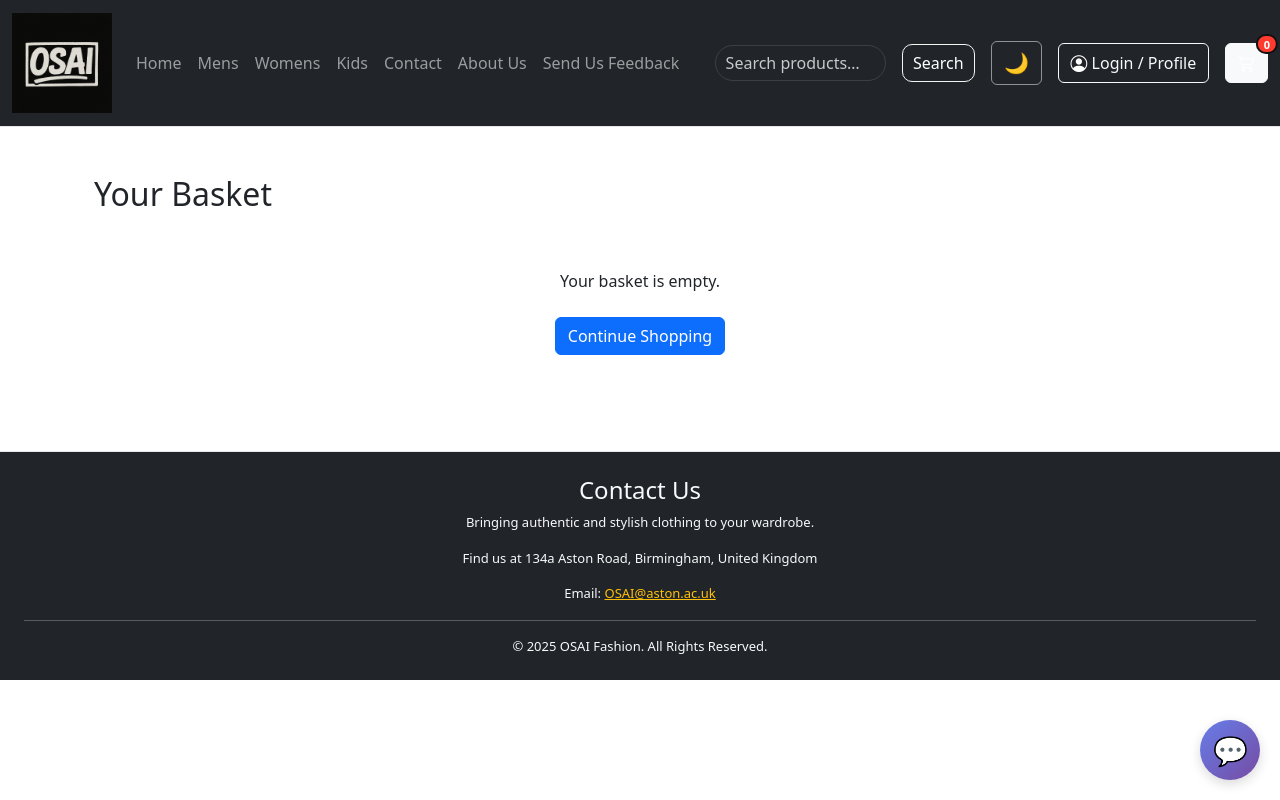
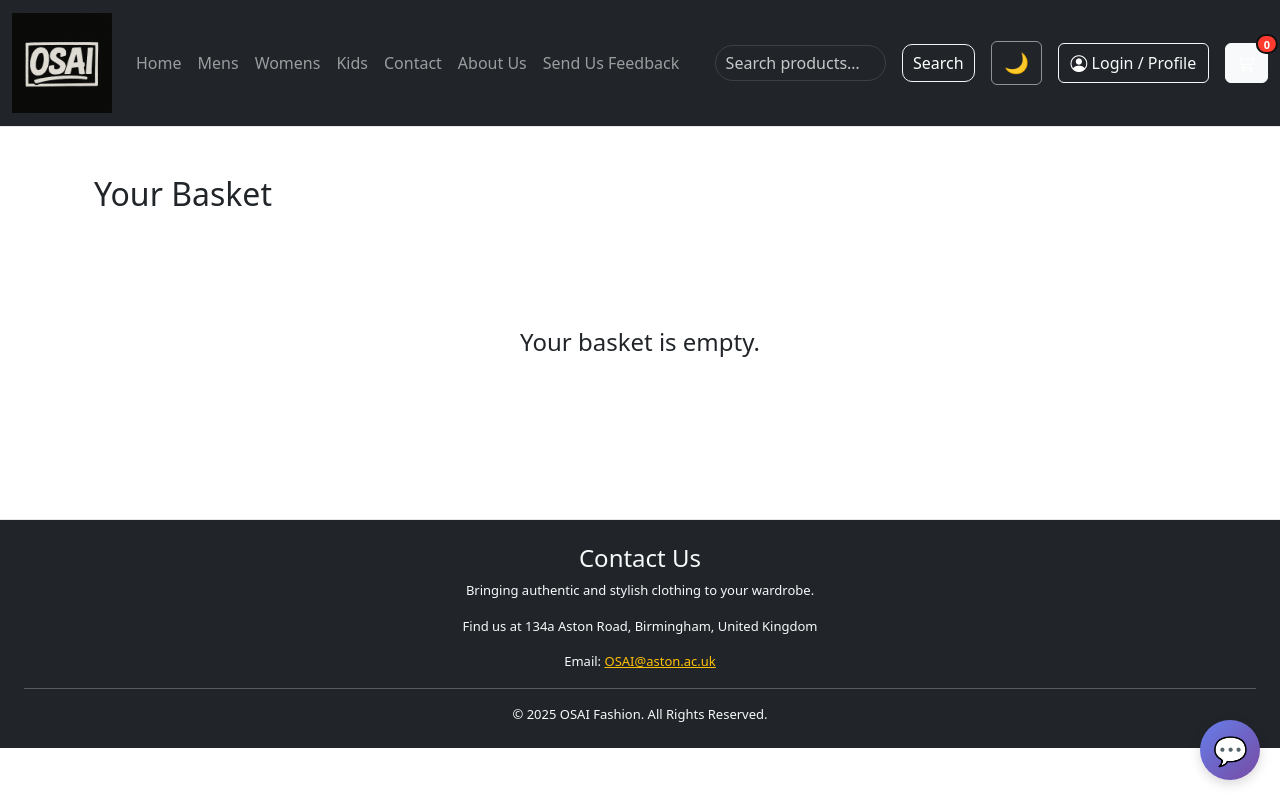
Before and after one commit to sumzali083/Team51, a React (Vite) app in the folder frontend/: page /cart in a window 1280 px wide. Built offline with nearby package versions, Linux system fonts and the light colour scheme.

Commit message:
Refactor Cart component

```diff
--- a/frontend/src/App.jsx
+++ b/frontend/src/App.jsx
@@ -10,13 +10,11 @@ import { KidsPage } from "./pages/KidsPage";
 import { ProductPage } from "./ProductPage";
 import { SearchPage } from "./pages/SearchPage";
 import Contact from "./pages/Contact";
-//import { Login } from "./components/Login";   // <- we use this
 import LoginPage from "./pages/LoginPage";
-
 import FeedbackPage from "./pages/FeedbackPage";
 
 import { CartProvider } from "./context/CartContext";
-import Cart from "./pages/cart";
+import Cart from "./pages/cart";          // ✅ match filename
 import CheckoutPage from "./pages/CheckoutPage";
 
 export default function App() {
@@ -26,20 +24,36 @@ export default function App() {
       <BrowserRouter>
         <Routes>
           <Route element={<Layout />}>
+            {/* Home */}
             <Route index element={<HomePage />} />
             <Route path="/home" element={<Navigate to="/" replace />} />
+
+            {/* Categories */}
             <Route path="/mens" element={<MensPage />} />
             <Route path="/womens" element={<WomensPage />} />
             <Route path="/kids" element={<KidsPage />} />
+
+            {/* Product + search */}
             <Route path="/product/:id" element={<ProductPage />} />
             <Route path="/search" element={<SearchPage />} />
+
+            {/* Static pages */}
             <Route path="/about" element={<AboutPage />} />
             <Route path="/contact" element={<Contact />} />
+            <Route path="/feedback" element={<FeedbackPage />} />
+
+            {/* Cart / checkout */}
             <Route path="/cart" element={<Cart />} />
             <Route path="/checkout" element={<CheckoutPage />} />
+
+            {/* Login */}
             <Route path="/login" element={<LoginPage />} />
 
-            <Route path="/feedback" element={<FeedbackPage />} />
+            {/* 🔁 Redirect /products to home */}
+            <Route path="/products" element={<Navigate to="/" replace />} />
+
+            {/* 🔁 Catch-all: any unknown path -> home */}
+            <Route path="*" element={<Navigate to="/" replace />} />
           </Route>
         </Routes>
       </BrowserRouter>
--- a/frontend/src/pages/cart.jsx
+++ b/frontend/src/pages/cart.jsx
@@ -1,40 +1,34 @@
-// frontend/src/pages/Cart.jsx
+// frontend/src/pages/cart.jsx
 import React, { useContext } from "react";
-import { useNavigate } from "react-router-dom";
 import { CartContext } from "../context/CartContext";
 
 export default function Cart() {
   const cartContext = useContext(CartContext);
-  const navigate = useNavigate();
 
-  // Handle case where context might be undefined
   if (!cartContext) {
     return <div className="container mt-4">Loading cart...</div>;
   }
 
   const { cart, removeFromCart, changeQuantity } = cartContext;
 
-  // Ensure we always use numbers for price/quantity
   const total = cart.reduce(
     (sum, item) => sum + Number(item.price || 0) * Number(item.quantity || 0),
     0
   );
 
-  // Helper function to handle image URL
   const getImageUrl = (item) => {
     if (item.image) return item.image;
     if (item.image_url) return item.image_url;
     if (item.images && item.images.length > 0) return item.images[0];
-    return "/placeholder.jpg"; // Fallback image
+    return "/placeholder.jpg";
   };
 
-  // Helper to safely parse quantity
   const handleQuantityChange = (id, value) => {
     const parsedValue = parseInt(value, 10);
     if (!isNaN(parsedValue) && parsedValue >= 1) {
       changeQuantity(id, parsedValue);
     } else {
-      changeQuantity(id, 1); // Reset to minimum
+      changeQuantity(id, 1);
     }
   };
 
@@ -43,14 +37,11 @@ export default function Cart() {
       <h2>Your Basket</h2>
 
       {cart.length === 0 ? (
-        <div className="text-center py-5">
-          <p>Your basket is empty.</p>
-          <button
-            className="btn btn-primary mt-2"
-            onClick={() => navigate("/HomePage")}
+        <div
+          className="d-flex justify-content-center align-items-center"
+          style={{ minHeight: "250px" }}
         >
-            Continue Shopping
-          </button>
+          <h4>Your basket is empty.</h4>
         </div>
       ) : (
         <>
@@ -125,7 +116,6 @@ export default function Cart() {
                         <button
                           className="btn btn-danger btn-sm"
                           onClick={() => removeFromCart(item.id)}
-                          aria-label={`Remove ${item.name} from cart`}
                         >
                           Remove
                         </button>
@@ -139,13 +129,6 @@ export default function Cart() {
 
           <div className="d-flex justify-content-between align-items-center mt-4">
             <h4 className="mb-0">Total: £{total.toFixed(2)}</h4>
-            <div>
-              <button
-                className="btn btn-outline-secondary me-2"
-                onClick={() => navigate("/products")}
-              >
-                Continue Shopping
-              </button>
             <button
               className="btn btn-success"
               onClick={() => navigate("/checkout")}
@@ -153,7 +136,6 @@ export default function Cart() {
               Proceed to Checkout
             </button>
           </div>
-          </div>
         </>
       )}
     </div>
```
Lines whose indentation alone changed are shown as unchanged.
